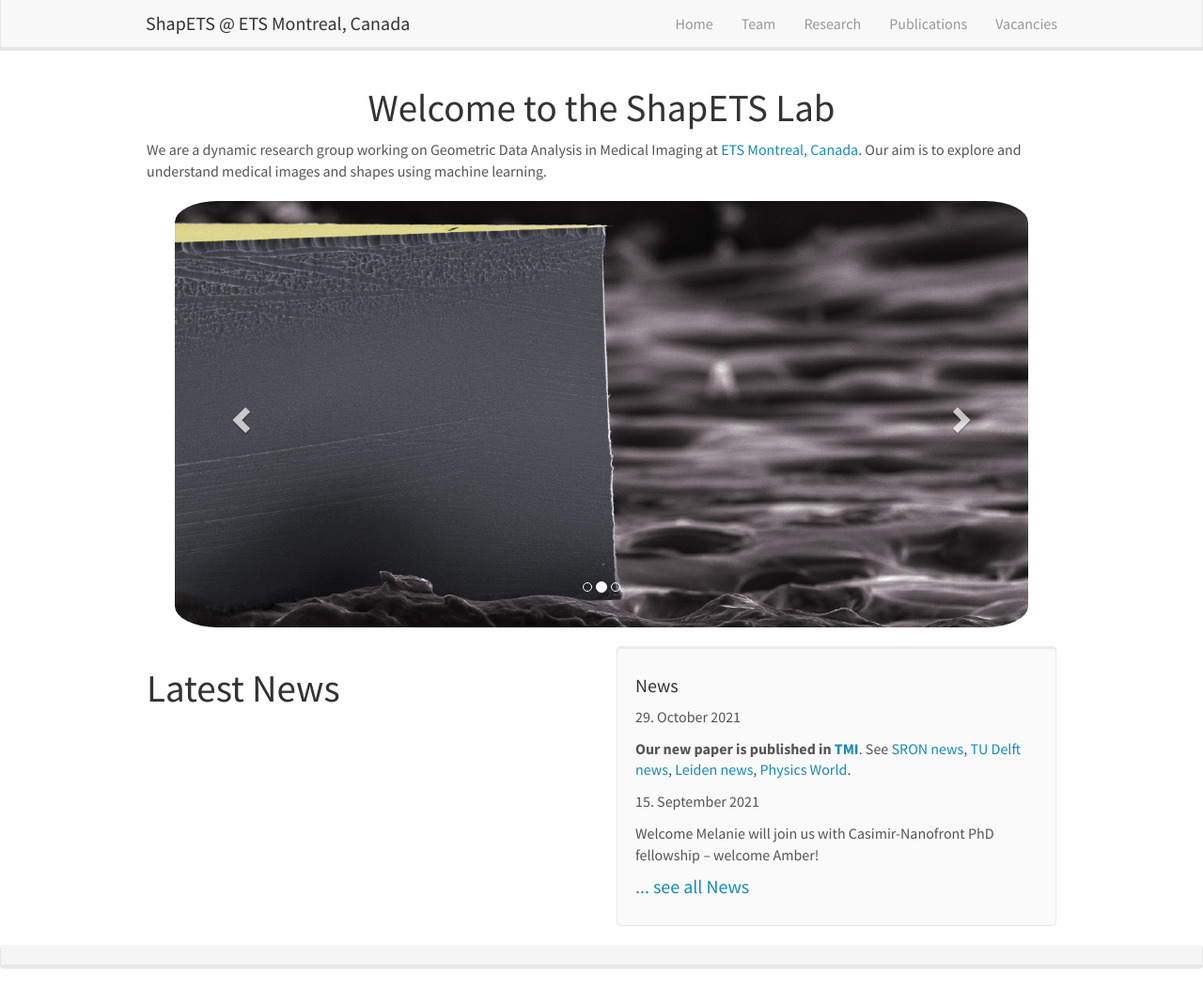
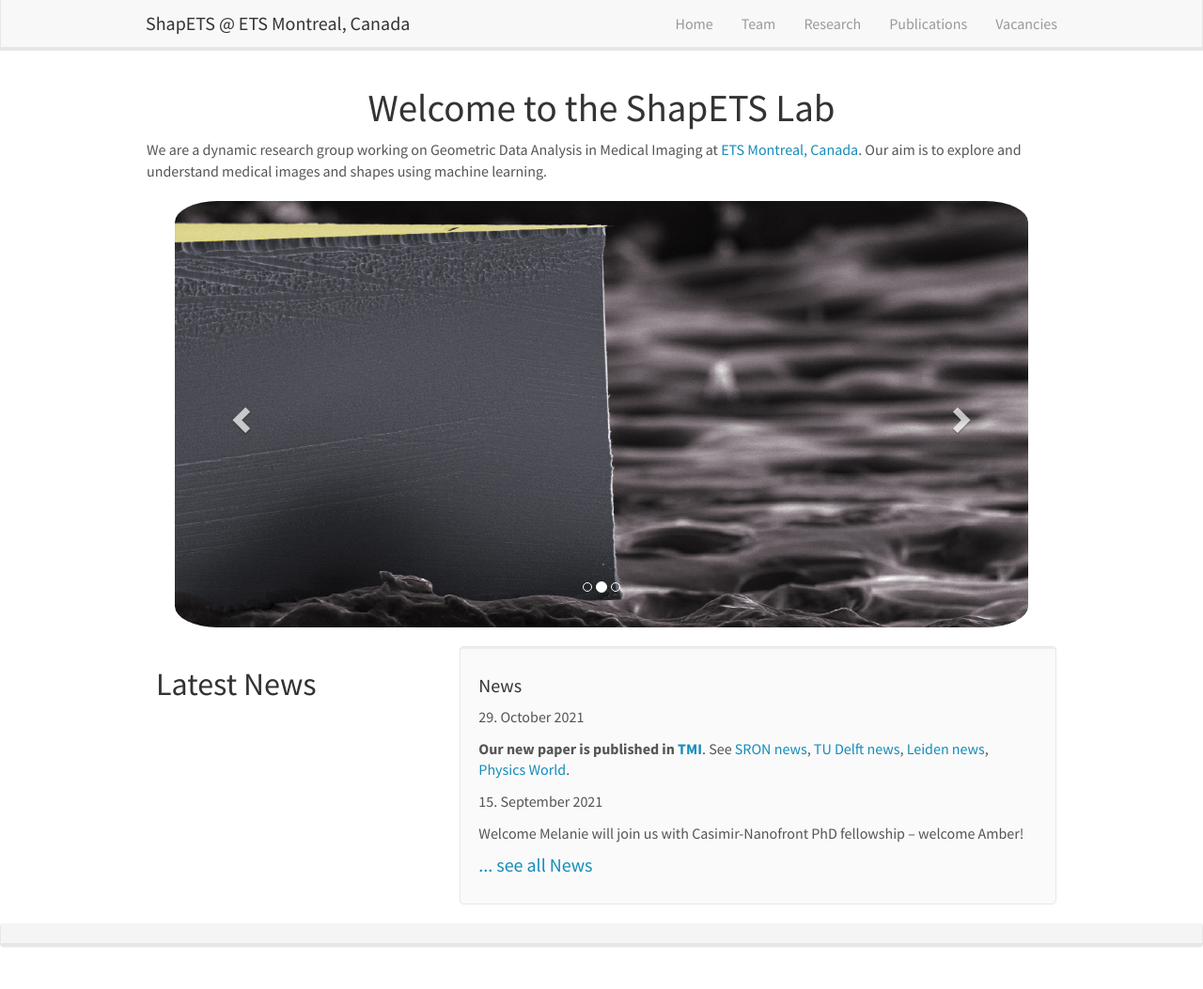
Before and after one commit to kharitz/shapets_website, a Jekyll site: the page built from _pages/home.md, in a window 1280 px wide and 1053 px high. Shown: the whole window at 94% size. Built offline with Jekyll 4.4.1, drawn with Linux system fonts in a browser that asks for light colours; nearby versions of some CDN libraries.

Commit message:
Update homelay.html

```diff
--- a/_layouts/homelay.html
+++ b/_layouts/homelay.html
@@ -10,10 +10,10 @@ layout: default
 
 </div>
 <div row>
-	<div class="col-sm-6" >
-		<leftt><h1>Latest News</h1></left>
+	<div class="col-sm-4" >
+		<leftt><h2>Latest News</h2></left>
 	</div>
-	<div id="newsid" class="col-sm-6" >
+	<div id="newsid" class="col-sm-8" >
 		{% include news.html %}
 	</div>
 </div>
```
